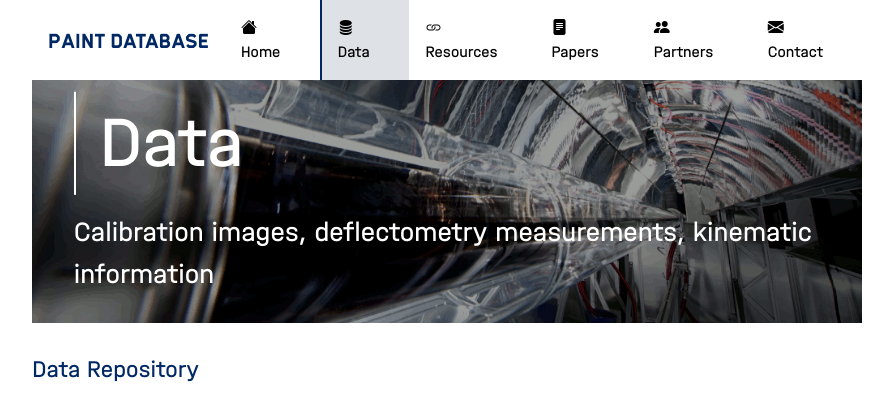
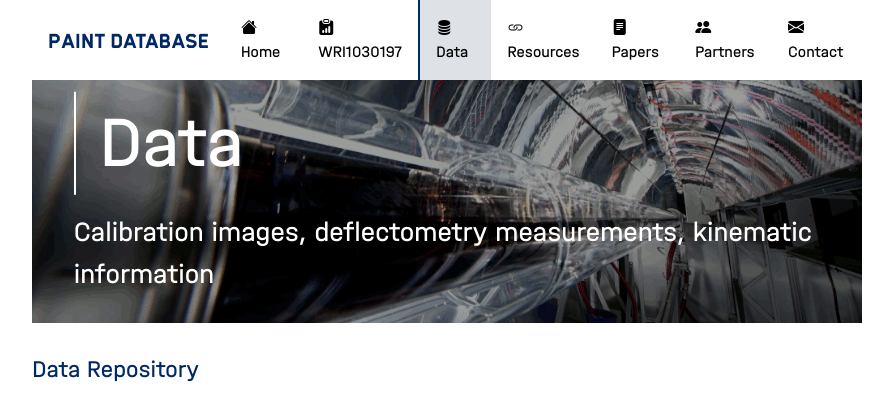
Before and after one commit to ARTIST-Association/PAINT, a Flask app: page /data in a window 1280 px wide. Shown: the top 417 px of the page, without its empty margins (193-1086 px from the left). Run offline with Flask 3, Linux system fonts and the light colour scheme.

Commit message:
Update base.html
Added main link to the repository

```diff
--- a/html/templates/base.html
+++ b/html/templates/base.html
@@ -32,6 +32,15 @@
                         <a href="/" class="nav-link text-black p-3">
                         {% endif %}
                             <i class="bi bi-house-fill me-2"></i> Home
+                        </a>
+                    </li>
+                    <li class="nav-item">
+                        {% if active == "repository" %}
+                        <a href="/WRI1030197" class="nav-link text-black p-3 active" aria-current="page">
+                        {% else %}
+                        <a href="/WRI1030197" class="nav-link text-black p-3">
+                        {% endif %}
+                            <i class="bi bi-clipboard-data-fill me-2"></i> WRI1030197
                         </a>
                     </li>
                     <li class="nav-item">
```
